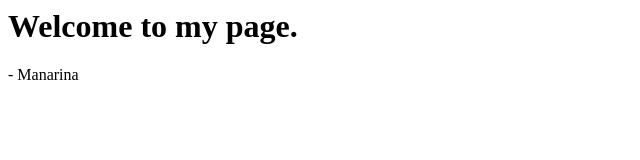
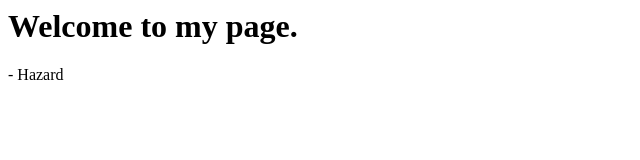
Before and after one commit to haizad/haizad.github.io, a plain HTML site: page index.html in a window 1280 px wide. Shown: the full height of the page, 0-640 px from the left. Drawn offline with Linux system fonts and the light colour scheme.

Commit message:
Update index.html

```diff
--- a/index.html
+++ b/index.html
@@ -1,3 +1,3 @@
 <html><h1>Welcome to my page.</h1>
-- Manarina
+- Hazard
 </html>
```
